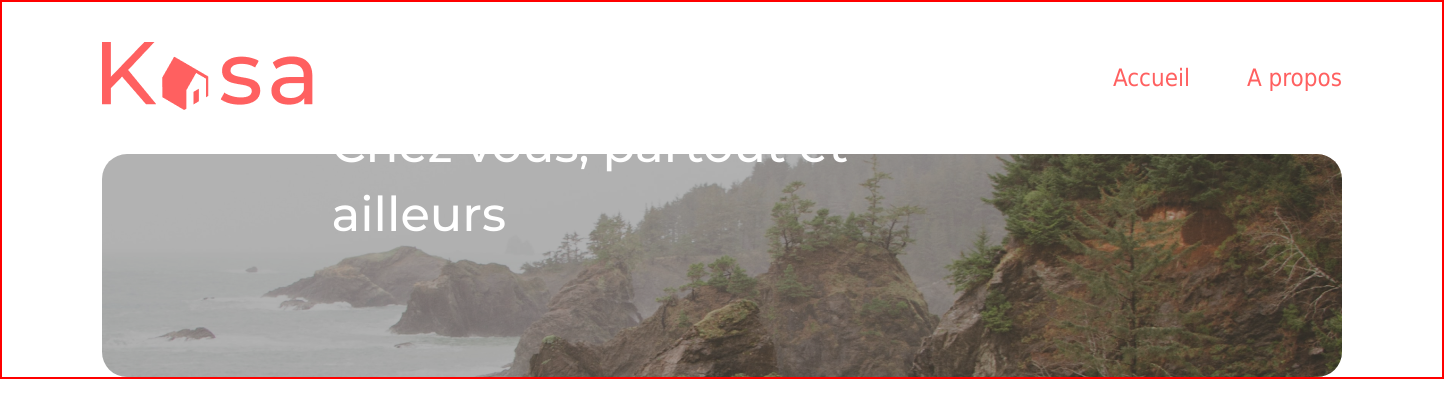
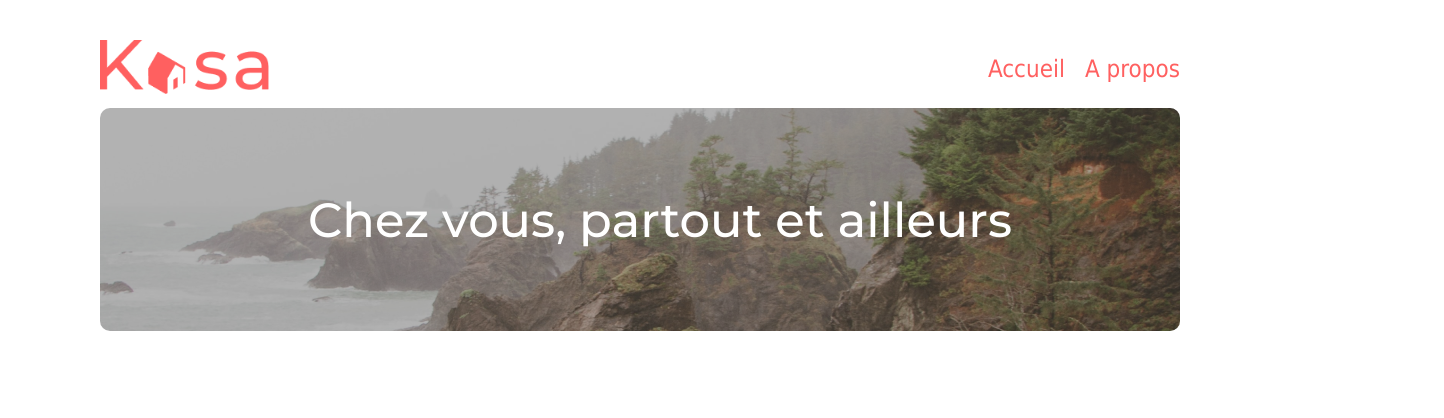
Before and after one commit to LuQuintas/kasa, a React (Create React App) app: page / in a window 1280 px wide. Shown: the top 418 px of the page, 1444 px wide, since content can reach past the window. Built offline with nearby package versions, Linux system fonts and the light colour scheme.

Commit message:
💄F01: css + préparation au résponsive

```diff
--- a/src/App.css
+++ b/src/App.css
@@ -1,4 +1,4 @@
 .App {
   text-align: center;
-  width:1440px;
+  /* width:1490px; */
 }
--- a/src/components/pages/Home.js
+++ b/src/components/pages/Home.js
@@ -2,12 +2,19 @@ import React from "react";
 import Banner from "../reusable-ui/Banner";
 import NavBar from "../reusable-ui/Navbar/NavBar";
 import BannerHome from "../../assets/BannerHome.png";
+import styled from "styled-components";
 
 export default function Home() {
   return (
-    <div>
+    <HomeStyled>
       <NavBar />
       <Banner image={BannerHome} texte="Chez vous, partout et ailleurs" />
-    </div>
+    </HomeStyled>
   );
 }
+
+const HomeStyled = styled.div`
+  display: flex;
+  flex-direction: column;
+  justify-content: center;
+`;
--- a/src/components/reusable-ui/Banner.js
+++ b/src/components/reusable-ui/Banner.js
@@ -6,19 +6,25 @@ export default function Banner({ image, texte }) {
     <BannerStyled>
       <img src={image} alt="Bannière" />
       <div className="bg-dark"></div>
-      <span>{texte}</span>
+      <div className="containerText">
+        <span>{texte}</span>
+      </div>
     </BannerStyled>
   );
 }
 
 const BannerStyled = styled.div`
-  width: 1240px;
-  height: 223px;
-  margin: 0px 100px;
+  position: relative;
+  width: 100%;
+  height: 111px;
+
   img {
     position: absolute;
-    border-radius: 25px;
+    border-radius: 10px;
     z-index: 0;
+    width: 100%;
+    height: 100%;
+    object-fit: cover;
   }
   .bg-dark {
     background-color: black;
@@ -27,21 +33,38 @@ const BannerStyled = styled.div`
     z-index: 1;
     mix-blend-mode: darken;
     opacity: 30%;
-    border-radius: 25px;
+    border-radius: 10px;
   }
-  span {
+  .containerText {
     position: absolute;
-    left: 25.9%;
-    right: 25.14%;
-    top: 24.32%;
-    bottom: 69.04%;
-    font-family: "Montserrat";
-    font-style: normal;
-    font-weight: 500;
-    font-size: 48px;
-    line-height: 142.6%;
+    top: 0;
+    width: 100%;
+    height: 100%;
+    z-index: 2;
     display: flex;
-    align-items: flex-end;
-    color: #ffffff;
+    padding-left: 20px;
+    align-items: center;
+
+    span {
+      font-family: "Montserrat";
+      font-style: normal;
+      font-weight: 500;
+      font-size: 24px;
+      color: #ffffff;
+      width: 217px;
+    }
+  }
+
+  @media screen and (min-width: 769px) {
+    height: 223px;
+    .containerText {
+      justify-content: center;
+      align-items: center;
+      text-align: center;
+      span {
+        width: 100%;
+        font-size: 48px;
+      }
+    }
   }
 `;
--- a/src/components/reusable-ui/Logo.js
+++ b/src/components/reusable-ui/Logo.js
@@ -1,9 +1,16 @@
 import React from "react";
+import styled from "styled-components";
 
 export default function Logo() {
   return (
-    <div>
+    <LogoStyled>
       <img src="/images/logo.png" alt="Logo de kasa" />
-    </div>
+    </LogoStyled>
   );
 }
+
+const LogoStyled = styled.div`
+  img {
+    width: 80%;
+  }
+`;
--- a/src/components/reusable-ui/Navbar/NavBar.js
+++ b/src/components/reusable-ui/Navbar/NavBar.js
@@ -14,7 +14,6 @@ export default function NavBar() {
 
 const NavBarStyled = styled.div`
   display: flex;
-  align-items: center;
   justify-content: space-between;
-  margin: 40px 100px;
+  margin-bottom: 10px;
 `;
--- a/src/components/reusable-ui/Navbar/NavBarRightSide.js
+++ b/src/components/reusable-ui/Navbar/NavBarRightSide.js
@@ -16,15 +16,23 @@ export default function NavBarRightSide() {
 }
 
 const NavBarRightSideStyled = styled.div`
+  display: flex;
+  align-items: center;
+
   a {
     text-decoration: none;
     font-family: "Monserrat", Tahoma, Geneva, Verdana, sans-serif;
-    font-size: 24px;
+    font-size: 12px;
     font-weight: 500;
+    margin-left: 20px;
     color: #ff6060;
-    margin-left: 57px;
-    :hover {
+    /* margin-left: 57px; */
+    :hover,
+    :focus {
       text-decoration: underline;
+    }
+    @media screen and (min-width: 768px) {
+      font-size: 24px;
     }
   }
 `;
--- a/src/index.css
+++ b/src/index.css
@@ -1,3 +1,6 @@
+*{
+  margin: 0;
+}
 body {
   margin: auto;
   font-family: -apple-system, BlinkMacSystemFont, 'Segoe UI', 'Roboto', 'Oxygen',
@@ -5,8 +8,7 @@ body {
     sans-serif;
   -webkit-font-smoothing: antialiased;
   -moz-osx-font-smoothing: grayscale;
-  width: 1440px;
-  border: 2px solid red;
+  margin: 20px;
 
 }
 
@@ -14,3 +16,10 @@ code {
   font-family: source-code-pro, Menlo, Monaco, Consolas, 'Courier New',
     monospace;
 }
+@media screen and (min-width: 1024px) {
+  body{
+
+    margin: 40px 100px;
+  }
+
+}
```
Also changed, not shown: public/index.html (+0 -20 lines).
